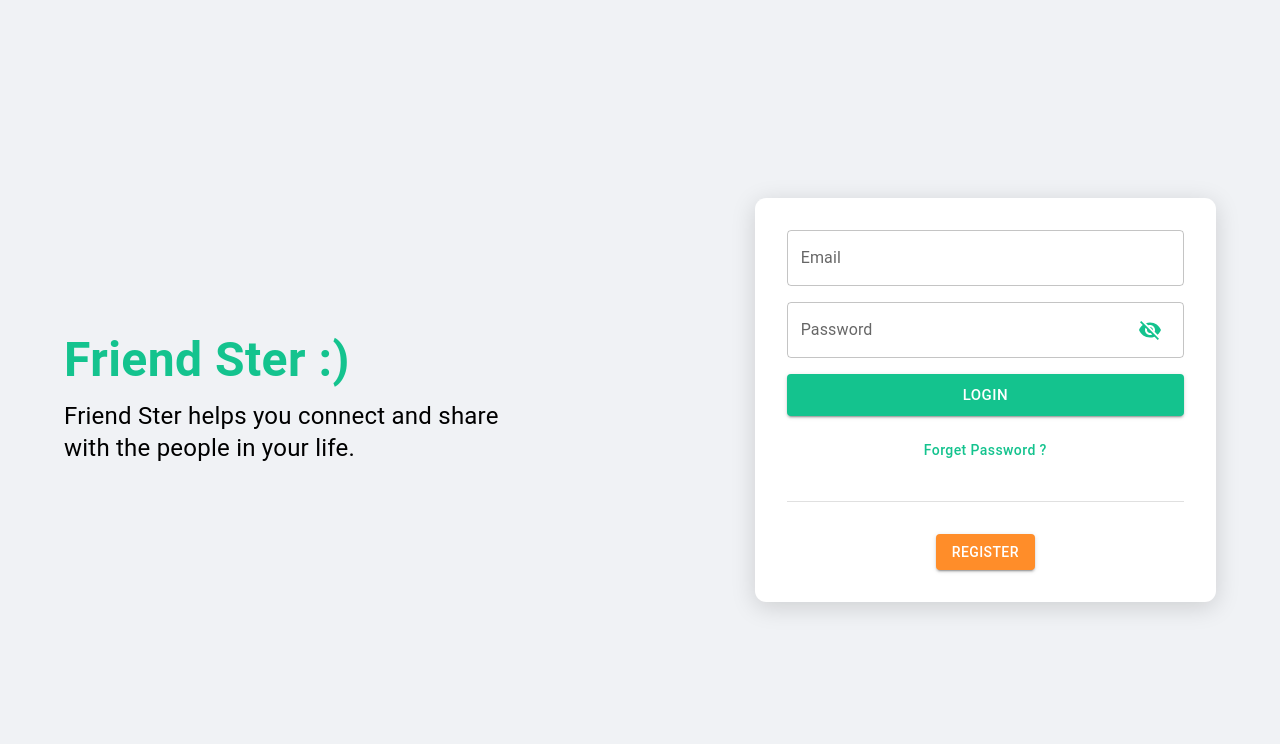
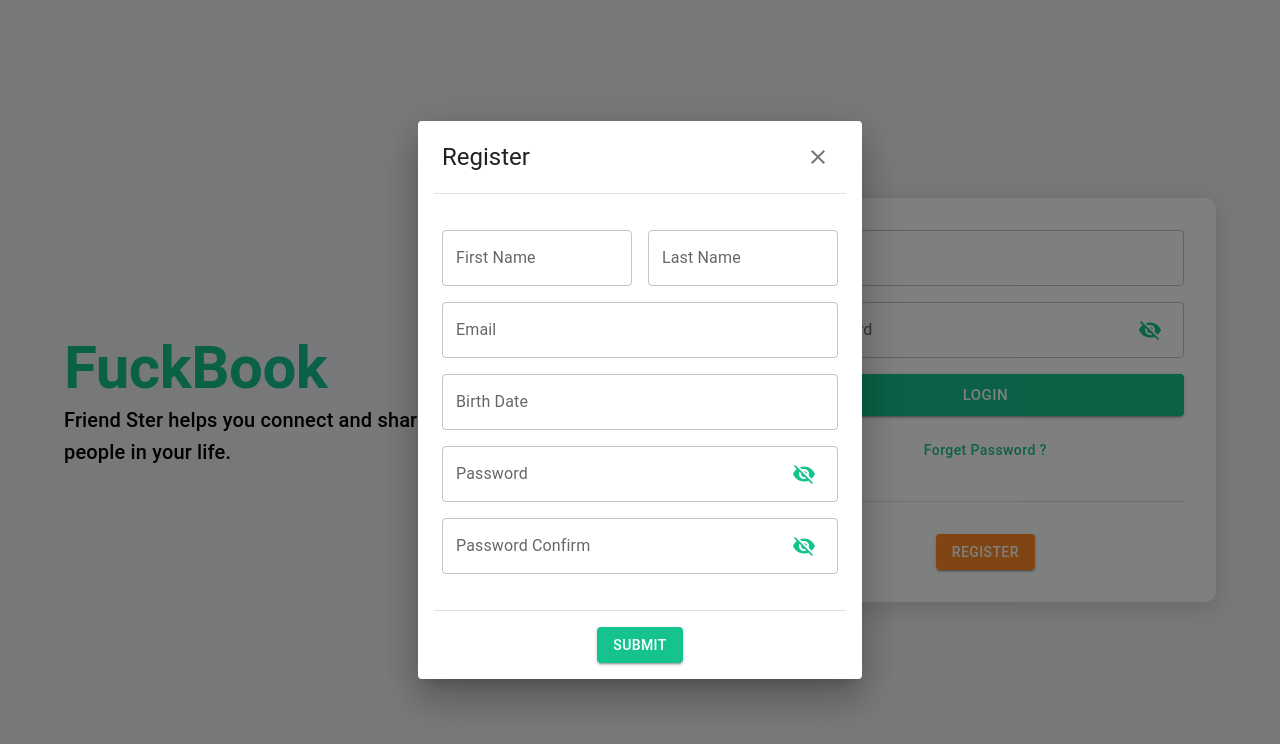
Before and after one commit to nattawat-wib/mern-social-media, a React (Vite) app in the folder client/: page / in a window 1280 px wide. Both pictures are taken after a click on the button "REGISTER". Shown: the top 744 px of the page. Built offline with nearby package versions, Linux system fonts and the light colour scheme.

Commit message:
add register dialog

```diff
--- a/client/index.html
+++ b/client/index.html
@@ -1,13 +1,16 @@
 <!DOCTYPE html>
 <html lang="en">
+
 <head>
   <meta charset="UTF-8" />
   <link rel="icon" type="image/svg+xml" href="/src/favicon.svg" />
   <meta name="viewport" content="width=device-width, initial-scale=1.0" />
-    <title>Vite App</title>
+  <title> mern social media </title>
 </head>
+
 <body>
   <div id="root"></div>
   <script type="module" src="/src/main.jsx"></script>
 </body>
+
 </html>
--- a/client/src/App.scss
+++ b/client/src/App.scss
@@ -13,4 +13,5 @@
 
 body {
     margin: 0;
+    font-family: Roboto, sans-serif;
 }
--- /dev/null
+++ b/client/src/components/register-dialog.jsx
@@ -0,0 +1,87 @@
+import { useState } from 'react';
+
+import Typography from '@mui/material/Typography';
+import Dialog from '@mui/material/Dialog';
+import DialogTitle from '@mui/material/DialogTitle';
+import DialogActions from '@mui/material/DialogActions';
+import DialogContent from '@mui/material/DialogContent';
+import TextField from '@mui/material/TextField';
+import Button from '@mui/material/Button';
+import IconButton from '@mui/material/IconButton';
+import InputAdornment from '@mui/material/InputAdornment';
+import Divider from '@mui/material/Divider';
+import Grid from '@mui/material/Grid';
+
+import CloseIcon from '@mui/icons-material/Close';
+import VisibilityIcon from '@mui/icons-material/Visibility';
+import VisibilityOffIcon from '@mui/icons-material/VisibilityOff';
+
+const RegisterDialog = ({ isDialogOpen, setIsDialogOpen }) => {
+    const [isPasswordShow, setIsPasswordShow] = useState(false);
+    const [isPasswordConfirmShow, setIsPasswordConfirmShow] = useState(false);
+
+    return (
+        <Dialog open={isDialogOpen} onClose={() => setIsDialogOpen(false)} maxWidth='xs'>
+            <DialogTitle className='flex items-center justify-between' component='div'>
+                <Typography variant='h5'> Register </Typography>
+                <IconButton onClick={() => setIsDialogOpen(false)}> <CloseIcon /> </IconButton>
+            </DialogTitle>
+            <Divider className='mx-4' />
+            <DialogContent>
+                <Grid component='form' container spacing={2} className='py-4'>
+                    <Grid item xs={12} md={6}>
+                        <TextField label='First Name' fullWidth />
+                    </Grid>
+                    <Grid item xs={12} md={6}>
+                        <TextField label='Last Name' fullWidth />
+                    </Grid>
+
+                    <Grid item xs={12}>
+                        <TextField label='Email' fullWidth />
+                    </Grid>
+                    <Grid item xs={12}>
+                        <TextField label='Birth Date' fullWidth />
+                    </Grid>
+                    <Grid item xs={12}>
+                        <TextField
+                            label='Password'
+                            type={isPasswordShow ? 'text' : 'password'}
+                            fullWidth
+                            InputProps={{
+                                endAdornment: (
+                                    <InputAdornment position='end'>
+                                        <IconButton onClick={() => setIsPasswordShow(prev => prev ? false : true)} color='primary'>
+                                            {isPasswordShow ? <VisibilityIcon /> : <VisibilityOffIcon />}
+                                        </IconButton>
+                                    </InputAdornment>
+                                )
+                            }}
+                        />
+                    </Grid>
+                    <Grid item xs={12}>
+                        <TextField
+                            label='Password Confirm'
+                            type={isPasswordConfirmShow ? 'text' : 'password'}
+                            fullWidth
+                            InputProps={{
+                                endAdornment: (
+                                    <InputAdornment position='end'>
+                                        <IconButton onClick={() => setIsPasswordConfirmShow(prev => prev ? false : true)} color='primary'>
+                                            {isPasswordConfirmShow ? <VisibilityIcon /> : <VisibilityOffIcon />}
+                                        </IconButton>
+                                    </InputAdornment>
+                                )
+                            }}
+                        />
+                    </Grid>
+                </Grid>
+            </DialogContent>
+            <Divider className='mx-4' />
+            <DialogActions className='py-4 flex justify-center'>
+                <Button type='submit' variant='contained'> SUBMIT </Button>
+            </DialogActions>
+        </Dialog>
+    )
+}
+
+export default RegisterDialog
--- a/client/src/pages/login.jsx
+++ b/client/src/pages/login.jsx
@@ -14,28 +14,29 @@ import Container from '@mui/material/Container';
 import VisibilityIcon from '@mui/icons-material/Visibility';
 import VisibilityOffIcon from '@mui/icons-material/VisibilityOff';
 import styled from 'styled-components';
-import theme from './../style/theme';
-
+import RegisterDialog from '../components/register-dialog';
 
 const Login = () => {
     const [isPasswordShow, setIsPasswordShow] = useState(false);
+    const [isDialogOpen, setIsDialogOpen] = useState(false);
+
     return (
         <LoginPageWrapper>
+            <RegisterDialog isDialogOpen={isDialogOpen} setIsDialogOpen={setIsDialogOpen} />
             <Container>
                 <Grid container spacing={4} alignItems='center' justifyContent='space-between'>
                     <Grid item xs={12} md={6} lg={5} >
-                        <Typography component="h2" color='primary' className='text-5xl font-bold mb-4'> Friend Ster :) </Typography>
-                        <Typography className='text-2xl'> Friend Ster helps you connect and share with the people in your life. </Typography>
+                        <Typography variant='h2' color='primary' className='font-bold'> FuckBook </Typography>
+                        <Typography variant='h6' component='p'> Friend Ster helps you connect and share with the people in your life. </Typography>
                     </Grid>
-                    <Grid item xs={12} md={6} lg={5}  className='text-center'>
+                    <Grid item xs={12} md={6} lg={5} className='text-center'>
                         <LoginFormWrapper>
                             <form>
-                                <TextField autoFocus className='mb-4' label="Email" variant='outlined' fullWidth />
+                                <TextField autoFocus className='mb-4' label="Email" fullWidth />
                                 <TextField
                                     type={isPasswordShow ? "text" : "password"}
                                     className='mb-4'
                                     label="Password"
-                                    variant='outlined'
                                     fullWidth
                                     InputProps={{
                                         endAdornment: (
@@ -57,7 +58,13 @@ const Login = () => {
                             <Button variant='text' component={Link} to="/"> Forget Password ? </Button>
                             <Divider className='my-8' />
 
-                            <Button variant='contained' color='secondary'> REGISTER </Button>
+                            <Button
+                                onClick={() => setIsDialogOpen(true)}
+                                variant='contained'
+                                color='secondary'
+                            >
+                                REGISTER
+                            </Button>
 
                         </LoginFormWrapper>
                     </Grid>
```
Lines whose indentation alone changed are shown as unchanged.
